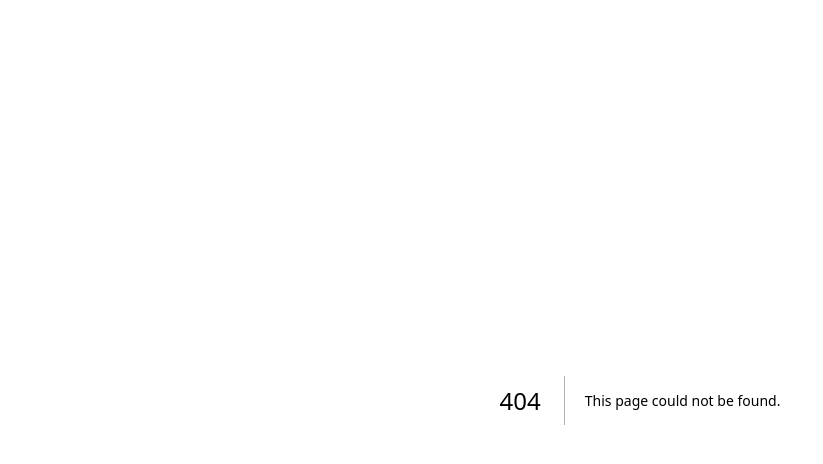
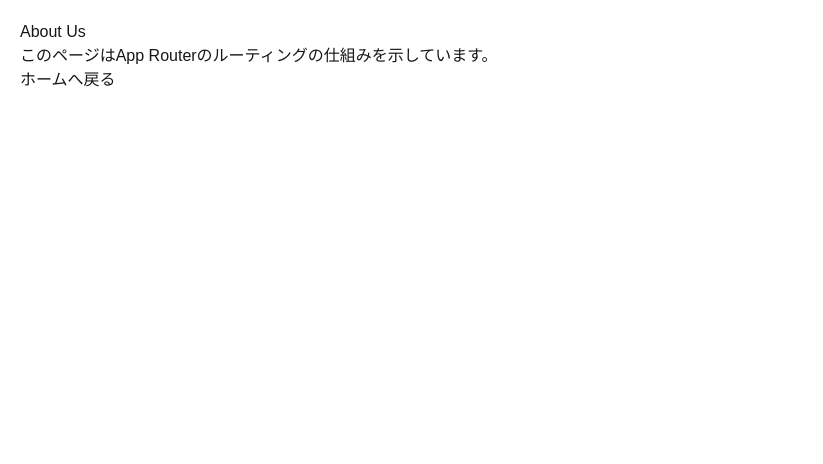
Before and after one commit to funayamateppei/practice_next_app, a Next.js app: page /about in a window 1280 px wide. Before the commit this address had no page. Shown: the top 464 px of the page, without its empty margins (0-823 px from the left). Built offline with nearby package versions, Linux system fonts and the light colour scheme.

Commit message:
feat: Aboutページコンポーネントを追加

```diff
--- /dev/null
+++ b/src/app/about/page.tsx
@@ -0,0 +1,13 @@
+// src/app/about/page.tsx
+import Link from "next/link"
+
+// このコンポーネントはデフォルトでサーバーコンポーネントとして動作します
+export default function AboutPage() {
+  return (
+    <div style={{ padding: "20px", fontFamily: "sans-serif" }}>
+      <h1>About Us</h1>
+      <p>このページはApp Routerのルーティングの仕組みを示しています。</p>
+      <Link href="/">ホームへ戻る</Link>
+    </div>
+  )
+}
```
